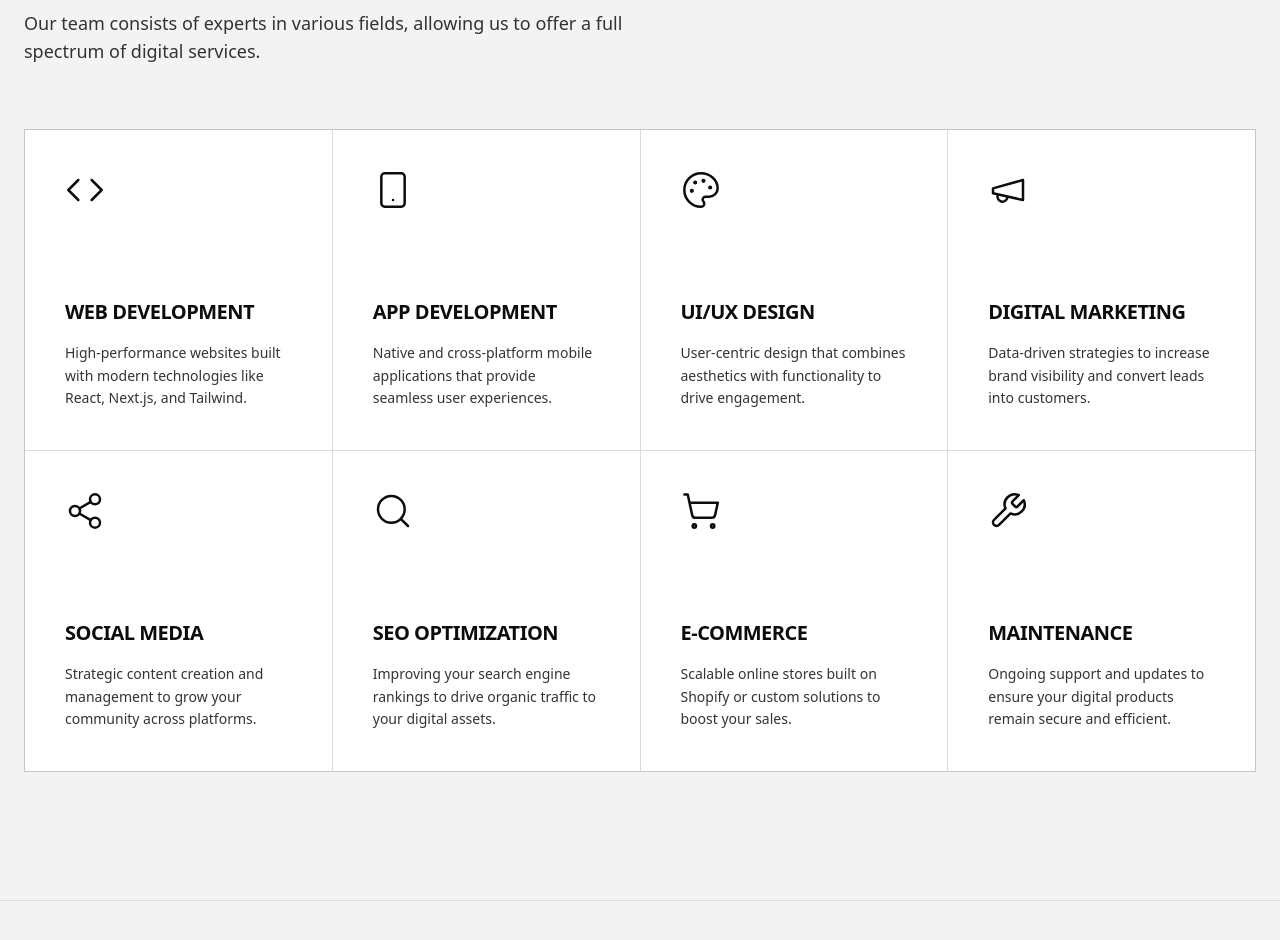
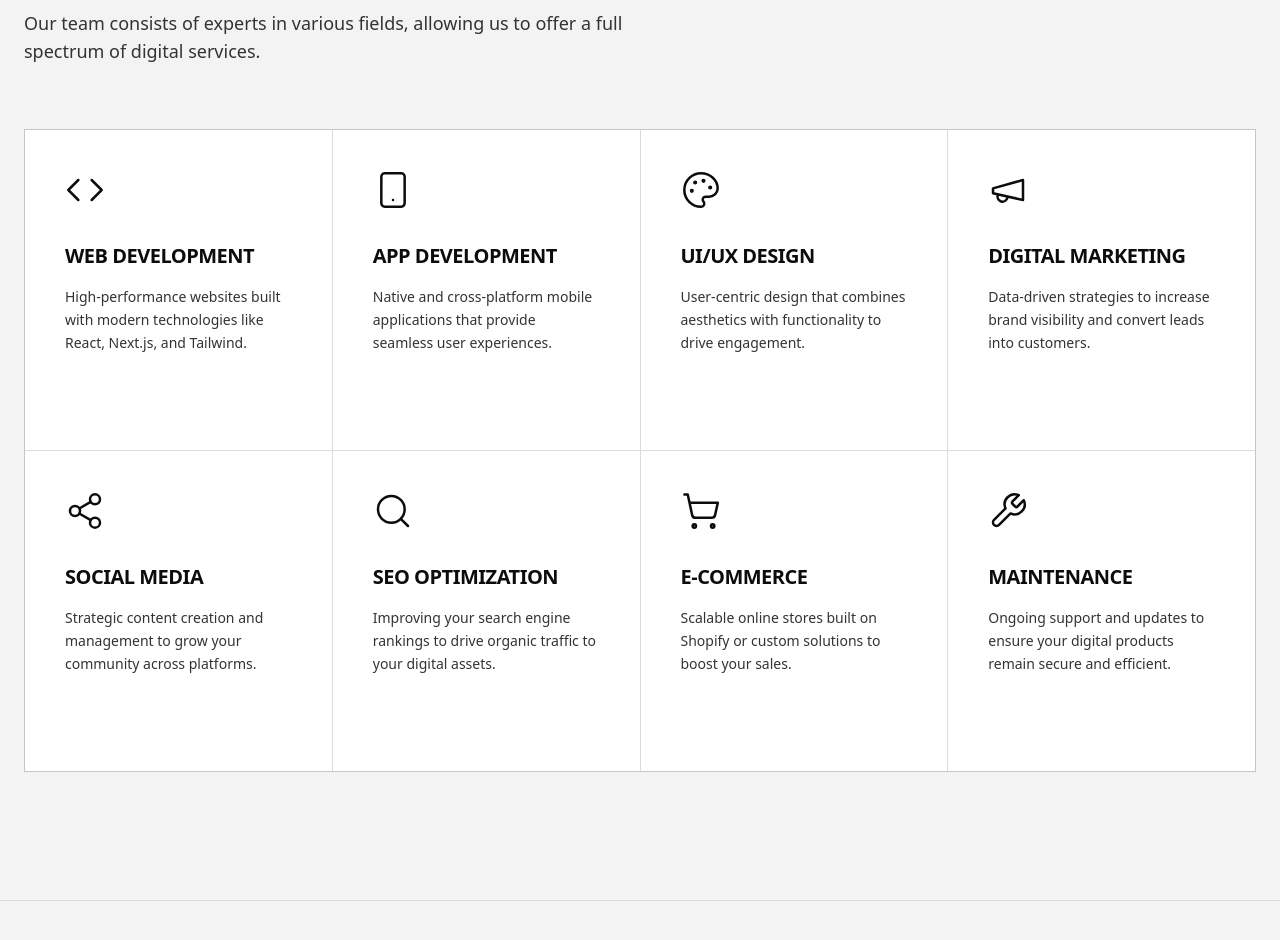
Before and after one commit to KhanTufailahmed/Agency, a React (Vite) app: page / in a window 1280 px wide. Shown: the part 920-1860 px from the top of the page. Built offline with nearby package versions, Linux system fonts and the light colour scheme.

Commit message:
services animation

```diff
--- a/src/components/home/Services.jsx
+++ b/src/components/home/Services.jsx
@@ -1,4 +1,5 @@
 import React from "react";
+import { motion } from "framer-motion";
 import {
   Code,
   Smartphone,
@@ -57,37 +58,132 @@ const Services = () => {
   return (
     <section className="px-6 py-20 border-b md:py-32 border-dark/10 bg-lightGray">
       <div className="mx-auto max-w-7xl">
-        <div className="mb-16">
-          <h2 className="mb-6 text-4xl font-bold tracking-tighter uppercase md:text-5xl text-dark">
+        {/* Animated Section Header - Only on scroll */}
+        <motion.div
+          className="mb-16"
+          initial={{ opacity: 0, y: 50, scale: 0.9 }}
+          whileInView={{ opacity: 1, y: 0, scale: 1 }}
+          viewport={{ once: true, amount: 0.3 }}
+          transition={{ duration: 0.8, ease: [0.22, 1, 0.36, 1] }}
+        >
+          <motion.h2
+            className="mb-6 text-4xl font-bold tracking-tighter uppercase md:text-5xl text-dark"
+            initial={{ opacity: 0, x: -50, rotateX: 45 }}
+            whileInView={{ opacity: 1, x: 0, rotateX: 0 }}
+            viewport={{ once: true, amount: 0.3 }}
+            transition={{ duration: 0.8, delay: 0.2, ease: "easeOut" }}
+          >
             Expertise
-          </h2>
-          <p className="max-w-2xl text-lg text-grayText">
+          </motion.h2>
+          <motion.p
+            className="max-w-2xl text-lg text-grayText"
+            initial={{ opacity: 0, y: 20 }}
+            whileInView={{ opacity: 1, y: 0 }}
+            viewport={{ once: true, amount: 0.3 }}
+            transition={{ duration: 0.6, delay: 0.4 }}
+          >
             Our team consists of experts in various fields, allowing us to offer
             a full spectrum of digital services.
-          </p>
-        </div>
+          </motion.p>
+        </motion.div>
 
+        {/* Enhanced Animated Services Grid */}
         <div className="grid grid-cols-1 gap-px border md:grid-cols-2 lg:grid-cols-4 bg-dark/10 border-dark/10">
           {servicesData.map((service, index) => (
-            <div
+            <motion.div
               key={index}
-              className="bg-white p-8 md:p-10 hover:bg-primary transition-colors group h-full flex flex-col min-h-[320px]"
+              initial={{
+                opacity: 0,
+                y: 80,
+                scale: 0.8,
+                rotateY: -15,
+                filter: "blur(10px)"
+              }}
+              whileInView={{
+                opacity: 1,
+                y: 0,
+                scale: 1,
+                rotateY: 0,
+                filter: "blur(0px)"
+              }}
+              viewport={{ once: true, amount: 0.2 }}
+              transition={{
+                duration: 0.7,
+                delay: index * 0.12,
+                ease: [0.22, 1, 0.36, 1],
+              }}
+              whileHover={{
+                y: -12,
+                scale: 1.02,
+                rotateY: 2,
+                transition: { duration: 0.4, ease: "easeOut" },
+              }}
+              className="relative bg-white p-8 md:p-10 group h-full flex flex-col min-h-[320px] overflow-hidden cursor-pointer"
+              style={{ perspective: "1000px" }}
             >
+              {/* Animated gradient background on hover */}
+              <motion.div
+                className="absolute inset-0 bg-gradient-to-br from-primary to-primary/80"
+                initial={{ opacity: 0, scale: 0.8 }}
+                whileHover={{ opacity: 1, scale: 1 }}
+                transition={{ duration: 0.4 }}
+              />
+
+              {/* Glow effect on hover */}
+              <motion.div
+                className="absolute inset-0"
+                initial={{ opacity: 0 }}
+                whileHover={{ opacity: 1 }}
+                transition={{ duration: 0.3 }}
+                style={{
+                  background: "radial-gradient(circle at center, rgba(210,255,31,0.3) 0%, transparent 70%)",
+                }}
+              />
+
+              {/* Content */}
+              <div className="relative z-10">
+                {/* Static Icon */}
                 <div className="mb-8">
                   <service.icon
-                  className="w-10 h-10 transition-transform duration-300 text-dark group-hover:scale-110"
+                    className="w-10 h-10 text-dark"
                     strokeWidth={1.5}
                   />
                 </div>
+
+                {/* Animated Text Content */}
                 <div className="mt-auto">
-                <h3 className="mb-4 text-xl font-bold uppercase text-dark">
+                  <motion.h3
+                    className="mb-4 text-xl font-bold uppercase text-dark"
+                    initial={{ opacity: 0, x: -30 }}
+                    whileInView={{ opacity: 1, x: 0 }}
+                    viewport={{ once: true }}
+                    transition={{ duration: 0.5, delay: index * 0.12 + 0.3 }}
+                  >
                     {service.title}
-                </h3>
-                <p className="text-sm leading-relaxed transition-colors text-grayText group-hover:text-dark/80">
+                  </motion.h3>
+                  <motion.p
+                    className="text-sm leading-relaxed transition-colors text-grayText group-hover:text-dark/90"
+                    initial={{ opacity: 0, y: 10 }}
+                    whileInView={{ opacity: 1, y: 0 }}
+                    viewport={{ once: true }}
+                    transition={{ duration: 0.5, delay: index * 0.12 + 0.4 }}
+                  >
                     {service.desc}
-                </p>
+                  </motion.p>
                 </div>
               </div>
+
+              {/* Enhanced shadow on hover */}
+              <motion.div
+                className="absolute inset-0 shadow-2xl"
+                initial={{ opacity: 0 }}
+                whileHover={{ opacity: 0.2 }}
+                transition={{ duration: 0.3 }}
+                style={{
+                  boxShadow: "0 20px 60px rgba(0,0,0,0.3)",
+                }}
+              />
+            </motion.div>
           ))}
         </div>
       </div>
```
Lines whose indentation alone changed are shown as unchanged.
